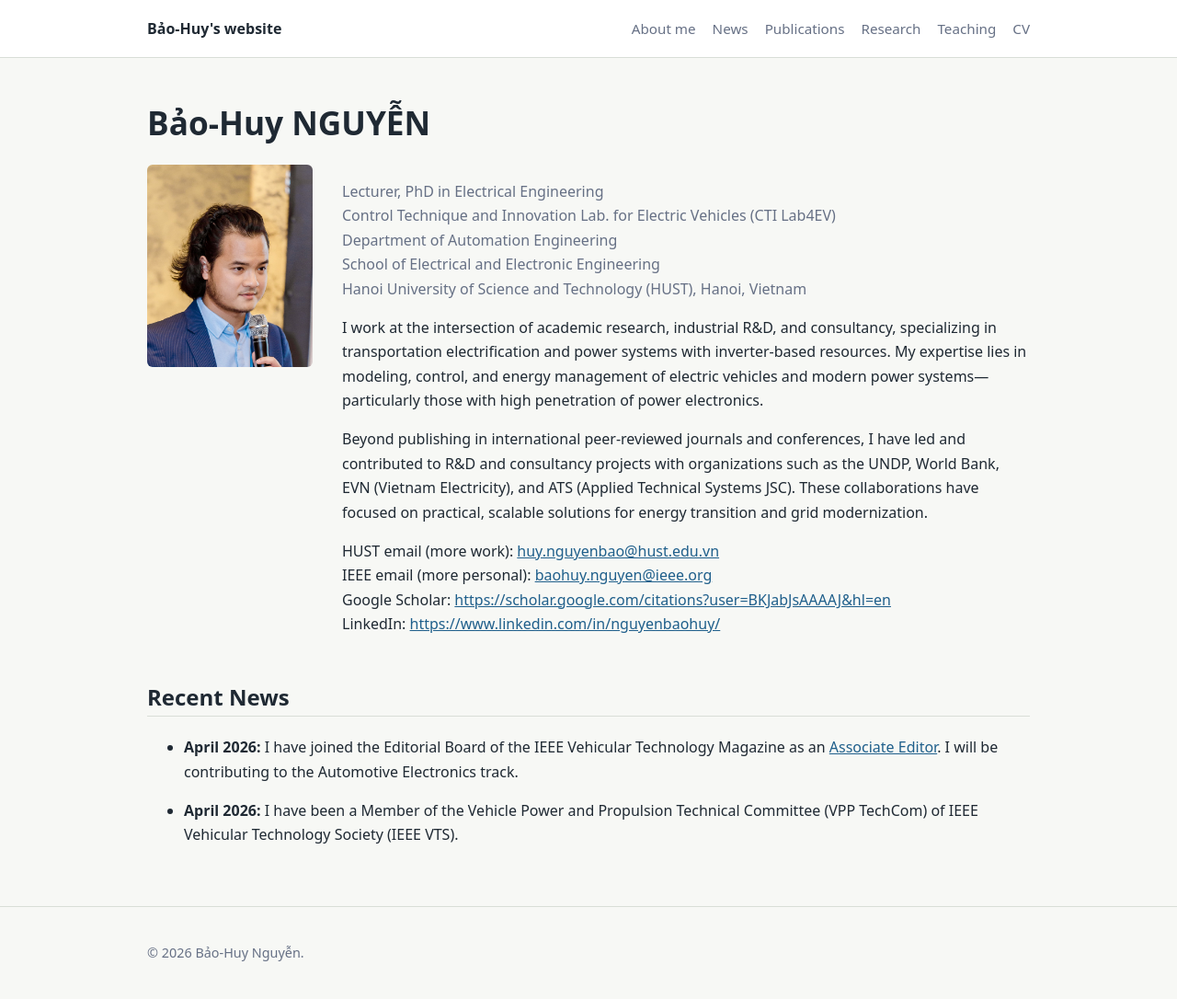
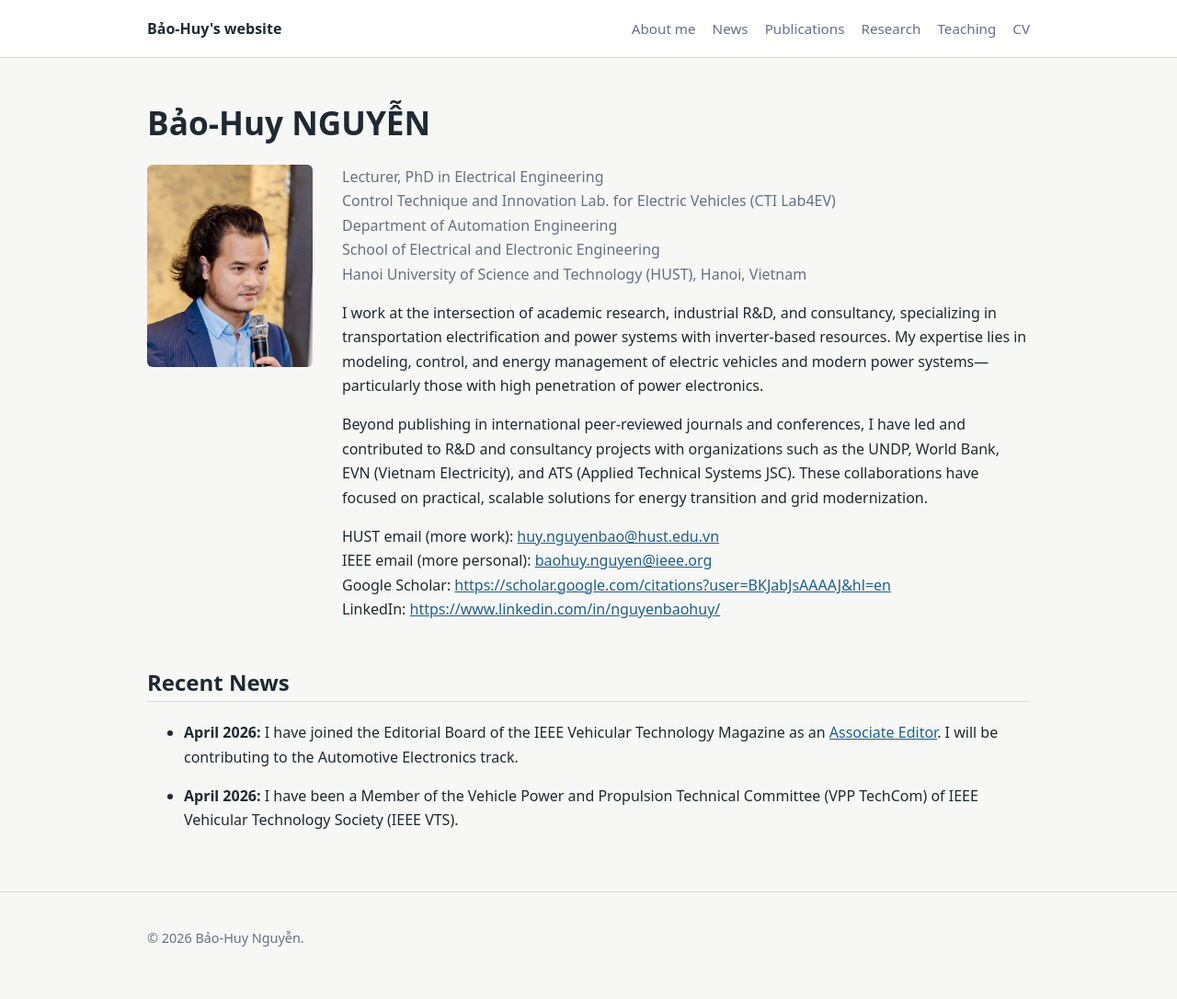
Before and after one commit to baohuynguyen/baohuynguyen.github.io, a Jekyll site: the page built from index.md, in a window 1280 px wide. Shown: the whole page at 92% size. Built offline with Jekyll 4.4.1, drawn with Linux system fonts in a browser that asks for light colours.

Commit message:
Update style.css

```diff
--- a/assets/css/style.css
+++ b/assets/css/style.css
@@ -96,6 +96,7 @@ a {
   grid-template-columns: 180px 1fr;
   gap: 32px;
   align-items: start;
+  margin-top: 0;
 }
 
 .profile img {
@@ -107,6 +108,7 @@ a {
 
 .meta {
   color: var(--muted);
+  margin-top: 0;
 }
 
 .news-list li,
```
